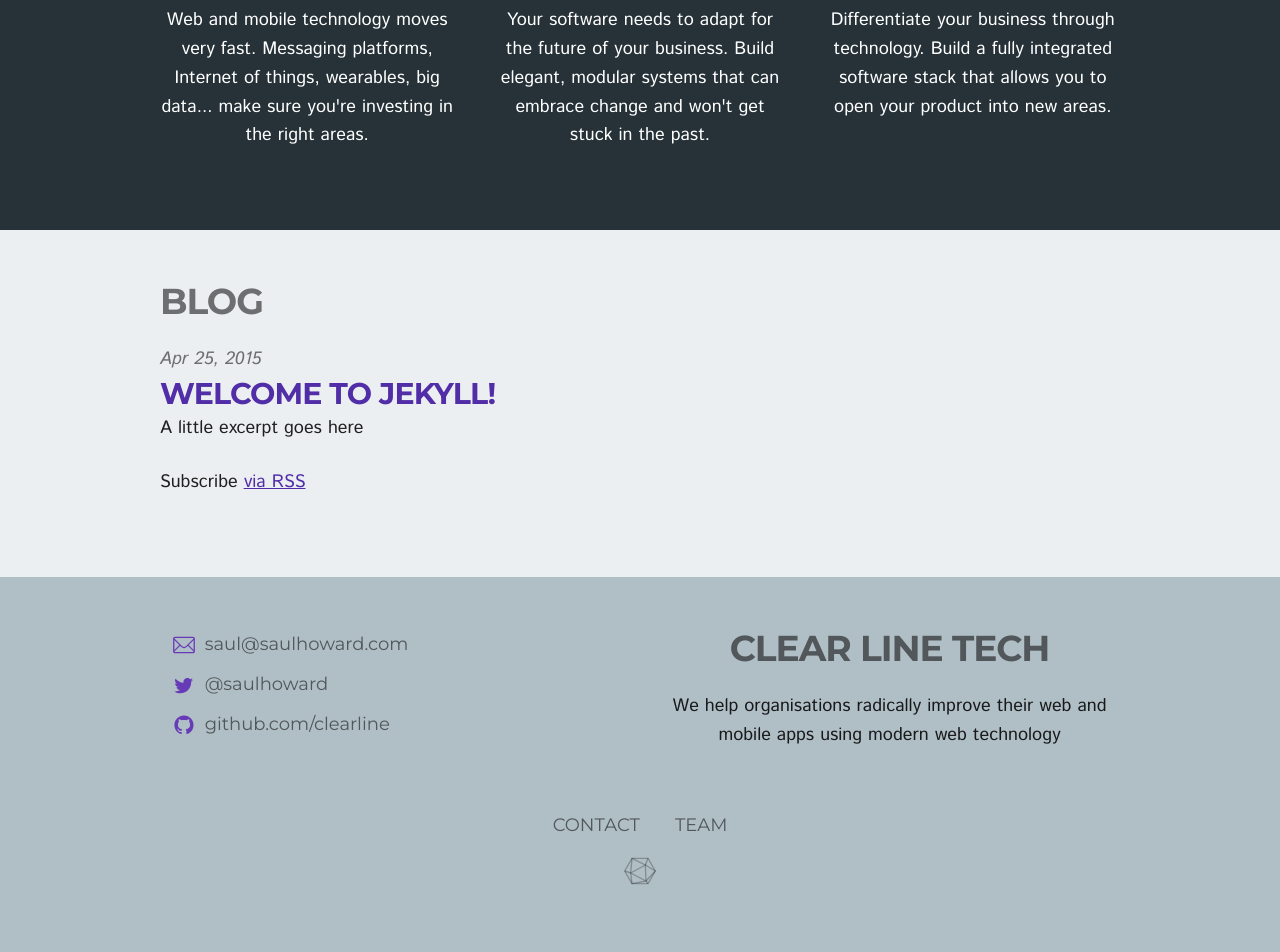
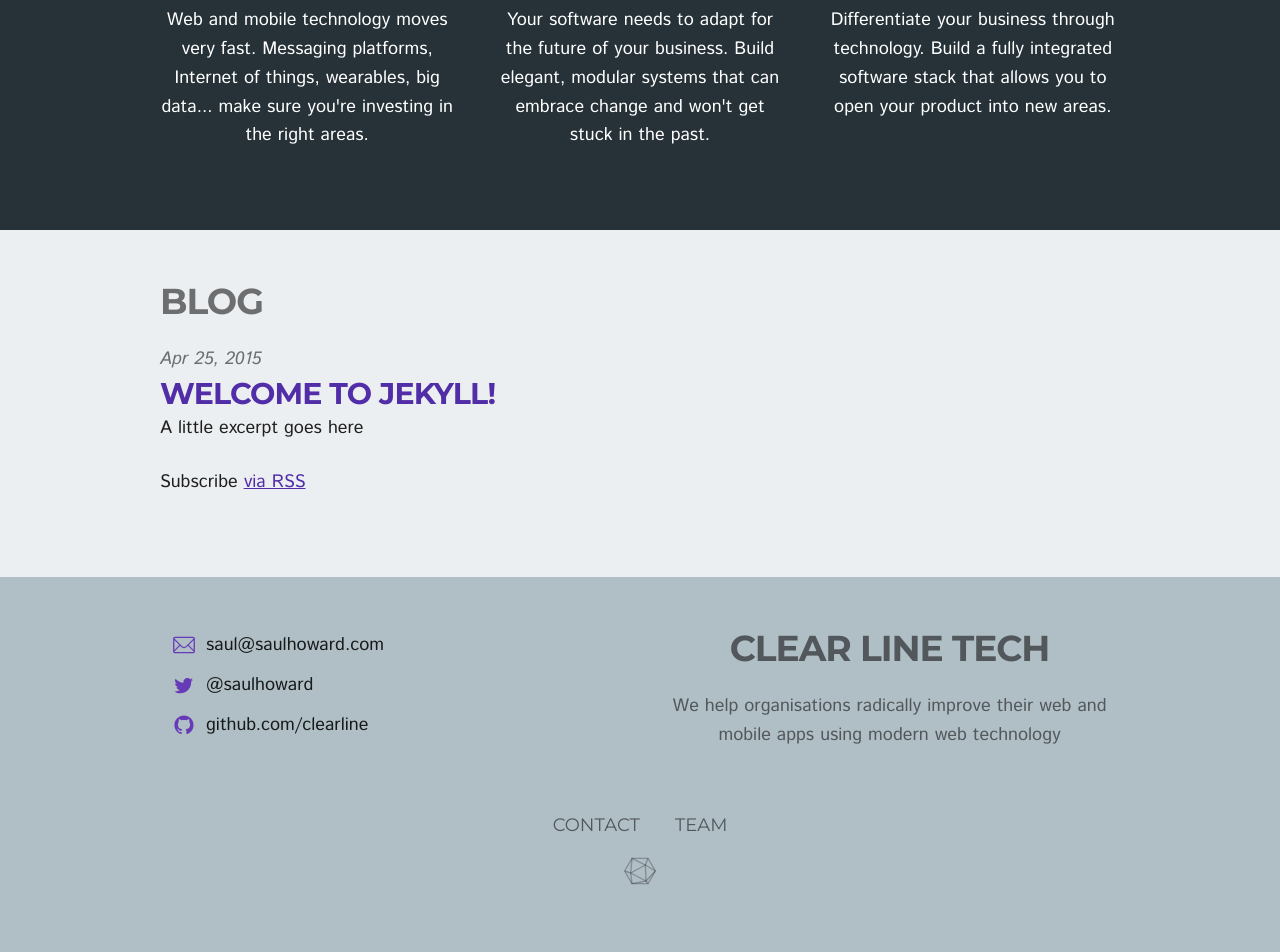
Before and after one commit to clearline/clearline.github.io, a Jekyll site: the page built from index.html, in a window 1280 px wide. Shown: the part 826-1778 px from the top of the page. Built offline with Jekyll 4.4.1, drawn with Linux system fonts in a browser that asks for light colours; Markdown is read by kramdown in place of the engine named in the settings.

Commit message:
update styles

```diff
--- a/css/main.scss
+++ b/css/main.scss
@@ -14,8 +14,8 @@
 $header-font-family: 'Montserrat', 'Helvetica Neue', 'Calibri', Arial, sans-serif;
 $header-font-weight: 700;
 
-$menu-font-family: $header-font-family;
-$menu-font-weight: 600;
+$site-nav-font-family: $header-font-family;
+$site-nav-font-weight: 700;
 
 // skeleton css base
 @import 'vendors/skeleton';
@@ -91,9 +91,9 @@
     font-weight: $header-font-weight;
     text-transform: uppercase;
 }
-.menu {
-    font-family: $menu-font-family;
-    font-weight: $menu-font-weight;
+.site-nav {
+    font-family: $site-nav-font-family;
+    font-weight: $site-nav-font-weight;
 }
 code, kbd, samp , pre, xmp, plaintext, listing {
     font-family: $monospace-font-family;
@@ -175,12 +175,14 @@
     @media (min-width: 400px) {
         background-image: url(/img/space-550x372.jpg);
         min-height: 372px;
+        padding-bottom: 25px;
     }
 
     /* Larger than phablet */
     @media (min-width: 550px) {
         background-image: url(/img/space-750x507.jpg);
         min-height: 550px;
+        padding-bottom: 0;
     }
 
     /* Larger than tablet */
@@ -260,11 +262,12 @@
 
             /* Larger than mobile */
             @media (min-width: 400px) {
-                background-color: $c-grey-dark;
+                background-color: rgba(0,0,0,0.7);
                 box-shadow: 1px 1px 0px rgba(0,0,0,0.6);
             }
             /* Larger than phablet */
             @media (min-width: 550px) {
+                background-color: $c-grey-dark;
                 display: inline;
             }
             /* Larger than tablet */
@@ -288,11 +291,12 @@
         /* Larger than mobile */
         @media (min-width: 400px) {
             border-left: 15px solid $c-accent;
-            background-color: $c-grey-dark;
+            background-color: rgba(0,0,0,0.7);
             box-shadow: 1px 1px 0px rgba(0,0,0,0.6);
         }
         /* Larger than phablet */
         @media (min-width: 550px) {
+            background-color: $c-grey-dark;
         }
         /* Larger than tablet */
         @media (min-width: 750px) {
@@ -429,21 +433,25 @@
     }
     .footer-description {
         text-align: center;
+        color:  $c-text-dark-on-light-secondary;
     }
     .columns {
         margin-bottom: 36px;
     }
+    .menu {
+        a {
+            font-weight: 400;
+            color:  $c-text-dark-on-light-primary;
+            &:hover {
+                color: $c-primary-light;
+            }
+        }
+    }
     .site-nav {
         text-align: center;
         text-transform: uppercase;
-    }
-    .menu {
         a {
-            font-weight: 400;
             color:  $c-text-dark-on-light-secondary;
-            &:hover {
-                color: $c-primary-light;
-            }
         }
     }
     .crystal-ball {
```
